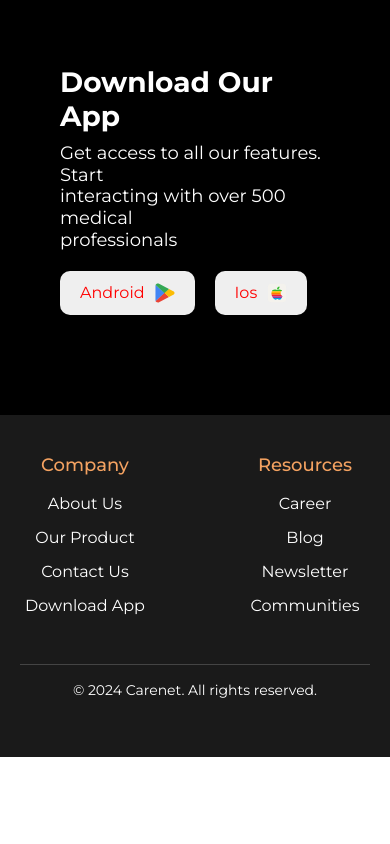
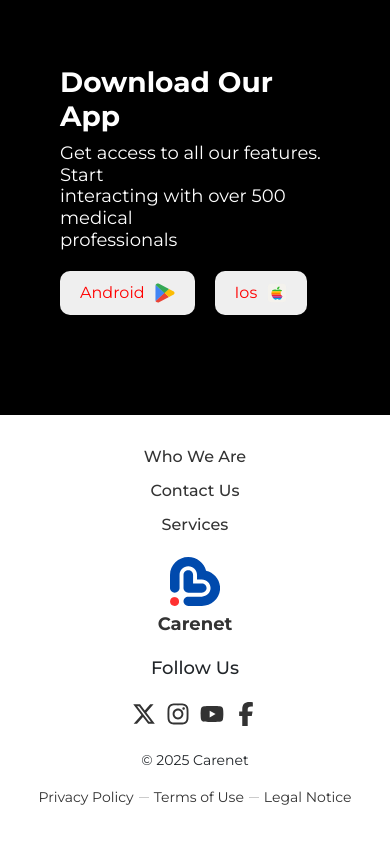
Before and after one commit to Anidisam/carenet, a React (Vite) app: page / in a window 390 px wide. Shown: the part 2887-3731 px from the top of the page. Before the commit the page ends 3644 px from the top, so only its background shows below. Built offline with nearby package versions, Linux system fonts and the light colour scheme; a web font is replaced by a local one.

Commit message:
finished the footer section

```diff
--- a/index.html
+++ b/index.html
@@ -2,7 +2,7 @@
 <html lang="en">
   <head>
     <meta charset="UTF-8" />
-    <link rel="icon" type="image/svg+xml" href="/vite.svg" />
+    <link rel="icon" type="image/png" href="/" />
     <link rel="preconnect" href="https://fonts.googleapis.com">
 <link rel="preconnect" href="https://fonts.gstatic.com" crossorigin>
 <link href="https://fonts.googleapis.com/css2?family=Montserrat:ital,wght@0,100..900;1,100..900&family=Outfit:wght@100..900&family=Ovo&display=swap" rel="stylesheet">
--- a/src/App.jsx
+++ b/src/App.jsx
@@ -6,8 +6,8 @@
 import Mission from "./components/Mission";
 import Download from "./components/Download";
 import Footer from "./components/Footer";
-import AboutUs from "./components/AboutUs";
-import OurProduct from "./components/OurProduct";
+import Who from "./components/Who"
+import Services from "./components/Services";
 import ContactUs from "./components/ContactUs";
 
 function App() {
@@ -28,13 +28,13 @@
           }
         />
 
-        {/* About Us Page */}
+        {/* Who Page */}
         <Route
-          path="/about-us"
+          path="/who-we-are"
           element={
             <>
               <Navbar />
-              <AboutUs />
+              <Who />
               <Footer />
             </>
           }
@@ -42,11 +42,11 @@
 
         {/* Our Product Page */}
         <Route
-          path="/our-product"
+          path="/services"
           element={
             <>
               <Navbar />
-              <OurProduct />
+              <Services />
               <Footer />
             </>
           }
--- a/src/assets/css/footer.css
+++ b/src/assets/css/footer.css
@@ -1,4 +1,153 @@
 .footer {
+  background: #fff;
+  padding: 30px 15rem;
+  text-align: center;
+}
+
+.footer-top ul {
+  list-style: none;
+  padding: 0;
+  display: flex;
+  justify-content: center;
+  gap: 20px;
+  margin-bottom: 20px;
+}
+
+.footer-top ul li {
+  display: inline;
+}
+
+.footer-top ul li a {
+  text-decoration: none;
+  color: #333;
+  font-size: 16px;
+  font-weight: 500;
+}
+
+.footer-top ul li a:hover {
+  color: #007bff;
+}
+
+/* Logo and Brand */
+.footer-logo-container {
+  display: flex;
+  align-items: center;
+  justify-content: center;
+  gap: 10px;
+  margin: 20px 0;
+}
+
+.footer-logo {
+  width: 50px;
+  height: auto;
+}
+
+.footer-brand {
+  font-size: 20px;
+  font-weight: bold;
+  color: #333;
+}
+
+/* Social Media */
+.footer-social h3 {
+  font-size: 18px;
+  margin-bottom: 10px;
+}
+
+.social-links {
+  display: flex;
+  justify-content: center;
+  gap: 15px;
+}
+
+.social-links a {
+  font-size: 24px;
+  color: #333;
+  transition: color 0.3s ease-in-out;
+}
+
+.social-links a:hover {
+  color: #007bff;
+}
+
+/* Copyright and Legal Links */
+.footer-legal {
+  margin-top: 20px;
+  text-align: center;
+}
+
+.footer-legal p {
+  font-size: 14px;
+  margin-bottom: 10px;
+}
+
+.legal-links {
+  display: flex;
+  justify-content: center;
+  align-items: center;
+  gap: 10px;
+}
+
+.legal-links a {
+  text-decoration: none;
+  color: #333;
+  font-size: 14px;
+}
+
+.legal-links a:hover {
+  color: #007bff;
+}
+
+.legal-links hr {
+  width: 10px;
+  height: 1px;
+  background: #333;
+  border: none;
+}
+
+/* Responsive Styling */
+@media (max-width: 768px) {
+  .footer {
+    padding: 30px 2rem;
+  }
+
+  .footer-top ul {
+    flex-direction: column;
+    gap: 10px;
+  }
+
+  .footer-logo-container {
+    flex-direction: column;
+    gap: 5px;
+  }
+
+  .footer-brand {
+    font-size: 18px;
+  }
+
+  .social-links {
+    flex-wrap: wrap;
+    gap: 10px;
+  }
+
+  .legal-links {
+    flex-wrap: wrap;
+    gap: 5px;
+  }
+}
+
+
+
+
+
+
+
+
+
+
+
+
+/* .footer {
   background-color: #1a1a1a;
   color: white;
   padding: 40px 20px;
@@ -64,4 +213,4 @@
   .footer-column {
     text-align: center;
   }
-}
+} */
--- a/src/assets/css/mission.css
+++ b/src/assets/css/mission.css
@@ -1,6 +1,6 @@
 .mission-section {
   padding: 40px 20px;
-  background-color: #f8f9fa;
+  background-color: #fefefe;
 }
 
 /* Heading Styles */
@@ -48,13 +48,13 @@
   width: 100%;
   max-width: 120px;
   height: auto;
-  transition: transform 0.3s ease, box-shadow 0.3s ease;
+  /* transition: transform 0.3s ease, box-shadow 0.3s ease; */
 }
 
-.partner-img:hover {
+/* .partner-img:hover {
   transform: scale(1.05);
   box-shadow: 0 4px 10px rgba(0, 0, 0, 0.2);
-}
+} */
 
 /* Testimonials Section */
 .testimonial-container {
--- a/src/components/Footer.jsx
+++ b/src/components/Footer.jsx
@@ -1,53 +1,157 @@
 import React from "react";
+import "../assets/css/footer.css";
 import { Link } from "react-router-dom";
-import "../assets/css/footer.css";
+import logo from "../assets/images/Carenet logo.svg";
+import {
+  FaFacebookF,
+  FaInstagram,
+  FaYoutube,
+  FaXTwitter,
+} from "react-icons/fa6";
 
 const Footer = () => {
   return (
     <footer className="footer">
-      <div className="footer-container">
-        <div className="footer-column">
-          <h4>Company</h4>
+      {/* Top Section - Links */}
+      <div className="footer-top">
         <ul>
           <li>
-              <Link to="/about-us">About Us</Link>
-            </li>
-            <li>
-              <Link to="/our-product">Our Product</Link>
+            <Link to="/who-we-are">Who We Are</Link>
           </li>
           <li>
             <Link to="/contact-us">Contact Us</Link>
           </li>
           <li>
-              <a href="#">Download App</a>
+            <Link to="/services">Services</Link>
           </li>
         </ul>
       </div>
 
-        <div className="footer-column">
-          <h4>Resources</h4>
-          <ul>
-            <li>
-              <a href="#">Career</a>
-            </li>
-            <li>
-              <a href="#">Blog</a>
-            </li>
-            <li>
-              <a href="#">Newsletter</a>
-            </li>
-            <li>
-              <a href="#">Communities</a>
-            </li>
-          </ul>
+      {/* Middle Section - Logo and Brand Name */}
+      <div className="footer-logo-container">
+        <img src={logo} alt="Carenet Logo" className="footer-logo" />
+        <span className="footer-brand">Carenet</span>
+      </div>
+
+      {/* Social Media Links */}
+      <div className="footer-social">
+        <h3>Follow Us</h3>
+        <div className="social-links">
+          <a
+            href="https://twitter.com"
+            target="_blank"
+            rel="noopener noreferrer"
+            aria-label="Twitter"
+          >
+            <FaXTwitter />
+          </a>
+          <a
+            href="https://instagram.com"
+            target="_blank"
+            rel="noopener noreferrer"
+            aria-label="Instagram"
+          >
+            <FaInstagram />
+          </a>
+          <a
+            href="https://youtube.com"
+            target="_blank"
+            rel="noopener noreferrer"
+            aria-label="YouTube"
+          >
+            <FaYoutube />
+          </a>
+          <a
+            href="https://facebook.com"
+            target="_blank"
+            rel="noopener noreferrer"
+            aria-label="Facebook"
+          >
+            <FaFacebookF />
+          </a>
         </div>
       </div>
 
-      <div className="footer-bottom">
-        <p>© 2024 Carenet. All rights reserved.</p>
+      {/* Bottom Section - Copyright and Legal Links */}
+      <div className="footer-legal">
+        <p>© 2025 Carenet</p>
+        <div className="legal-links">
+          <Link to="/privacy-policy">Privacy Policy</Link>
+          <hr />
+          <Link to="/terms-of-use">Terms of Use</Link>
+          <hr />
+          <Link to="/legal-notice">Legal Notice</Link>
+        </div>
       </div>
     </footer>
   );
 };
 
 export default Footer;
+
+
+
+
+
+
+
+
+
+
+
+
+
+
+// import React from "react";
+// import { Link } from "react-router-dom";
+// import "../assets/css/footer.css";
+
+// const Footer = () => {
+//   return (
+//     <footer className="footer">
+//       <div className="footer-container">
+//         <div className="footer-column">
+//           <h4>Company</h4>
+//           <ul>
+//             <li>
+//               <Link to="/about-us">About Us</Link>
+//             </li>
+//             <li>
+//               <Link to="/our-product">Our Product</Link>
+//             </li>
+//             <li>
+//              <Link to="/contact-us">Contact Us</Link>
+//             </li>
+//             <li>
+//               <a href="#">Download App</a>
+//             </li>
+//           </ul>
+//         </div>
+
+//         <div className="footer-column">
+//           <h4>Resources</h4>
+//           <ul>
+//             <li>
+//               <a href="#">Career</a>
+//             </li>
+//             <li>
+//               <a href="#">Blog</a>
+//             </li>
+//             <li>
+//               <a href="#">Newsletter</a>
+//             </li>
+//             <li>
+//               <a href="#">Communities</a>
+//             </li>
+//           </ul>
+//         </div>
+//       </div>
+
+//       <div className="footer-bottom">
+//         <p>© 2024 Carenet. All rights reserved.</p>
+//       </div>
+//     </footer>
+//   );
+// };
+
+// export default Footer;
--- a/src/components/OurProduct.jsx
+++ b/src/components/Services.jsx
@@ -9,7 +9,7 @@
 import aiSymptomCheckerImg from "../assets/images/AI-Powered.png";
 import pharmacyImg from "../assets/images/pharmacy-blogg.jpg";
 
-const OurProduct = () => {
+const Services = () => {
   const navigate = useNavigate();
 
   return (
@@ -87,4 +87,4 @@
   );
 };
 
-export default OurProduct;
+export default Services;
--- a/src/components/AboutUs.jsx
+++ b/src/components/Who.jsx
@@ -2,7 +2,7 @@
 import { useNavigate } from "react-router-dom"; // Import useNavigate
 import "../assets/css/aboutus.css";
 
-const AboutUs = () => {
+const Who = () => {
   const navigate = useNavigate(); // Initialize navigate function
 
   return (
@@ -66,4 +66,4 @@
   );
 };
 
-export default AboutUs;
+export default Who;
```
Also changed, not shown: public/Carenet logo.svg (added), src/assets/images/Carenet logo.svg (added). Lines whose indentation alone changed are shown as unchanged.
